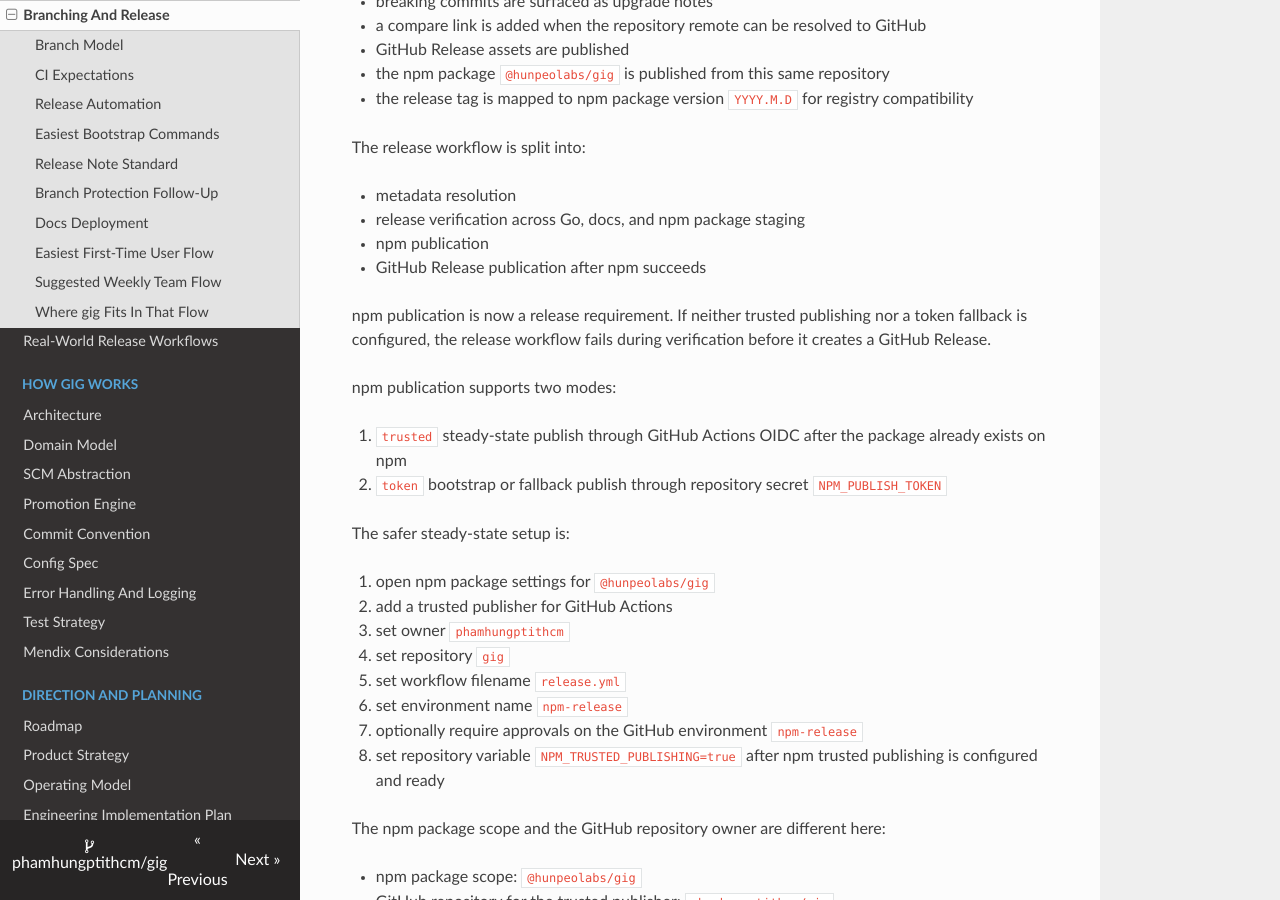
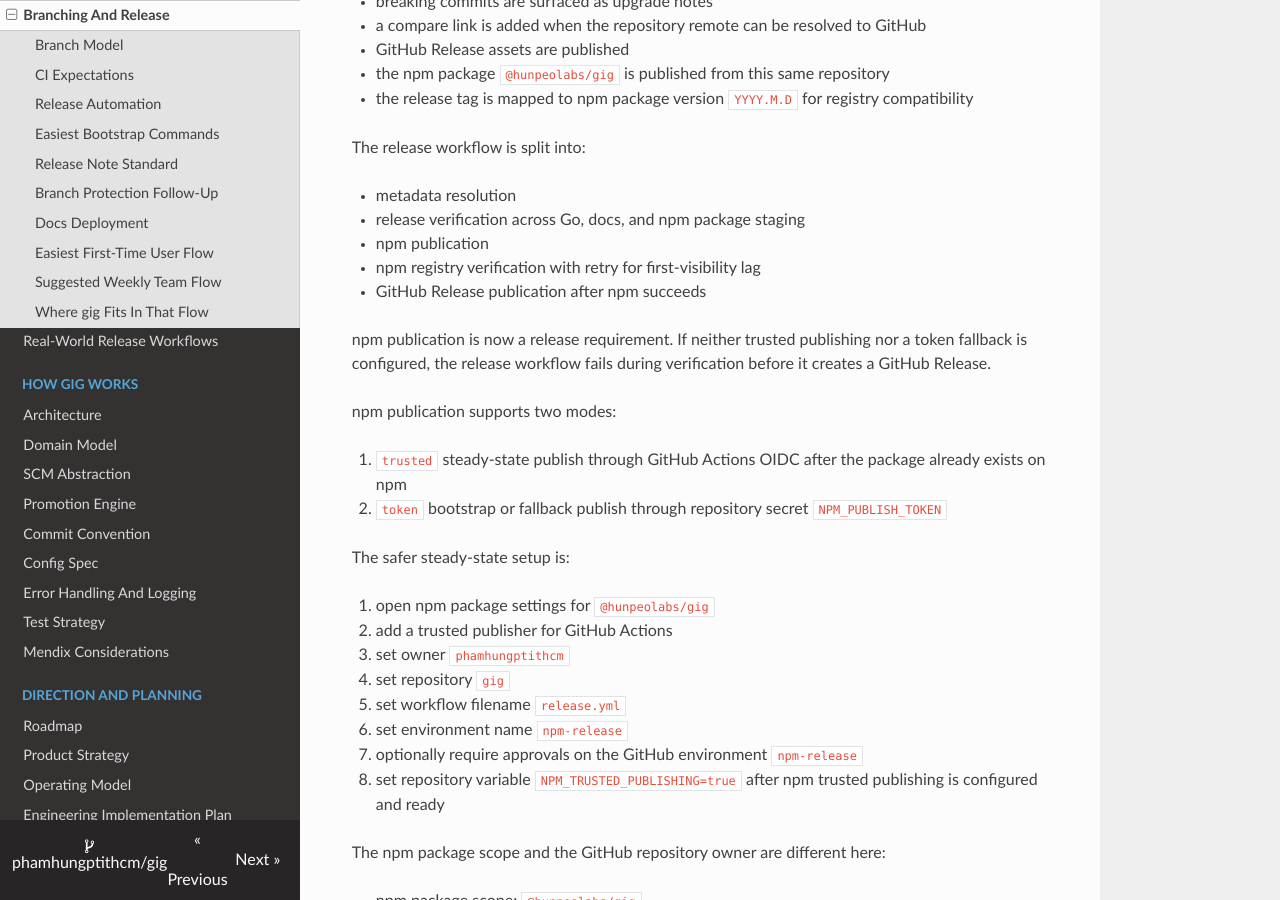
Before and after one commit to phamhungptithcm/gig, an MkDocs documentation site: the page built from docs/15-branching-and-release.md, in a window 1280 px wide and 900 px high, scrolled down 707 px. Built offline with MkDocs 1.6.1, drawn with Linux system fonts in a browser that asks for light colours; nearby versions of some CDN libraries.

Commit message:
fix(release): retry npm visibility checks
- poll npm after publish instead of failing on immediate registry 404s\n- move npm post-publish verification into a reusable script\n- document the extra registry verification step in the release flow

```diff
--- a/docs/15-branching-and-release.md
+++ b/docs/15-branching-and-release.md
@@ -32,6 +32,7 @@
 - metadata resolution
 - release verification across Go, docs, and npm package staging
 - npm publication
+- npm registry verification with retry for first-visibility lag
 - GitHub Release publication after npm succeeds
 
 npm publication is now a release requirement.
```
Also changed, not shown: 2 other files.
